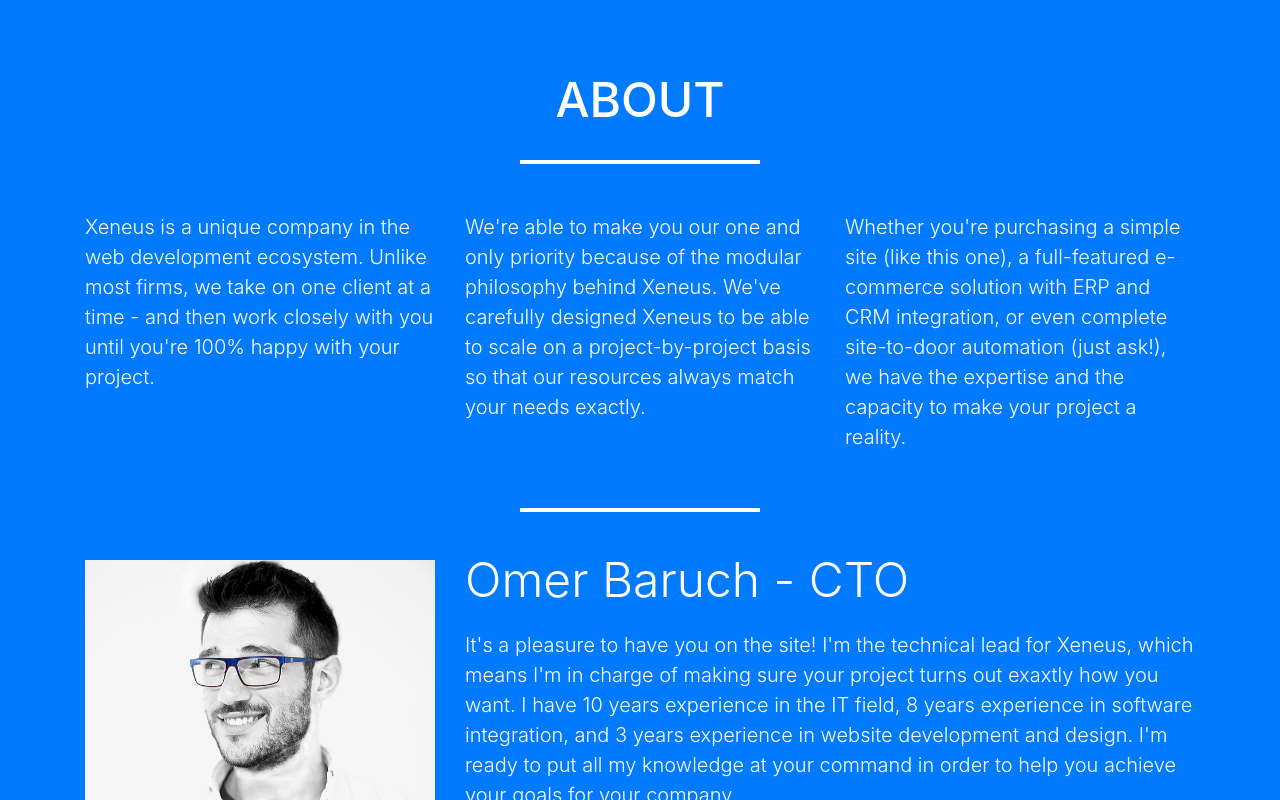
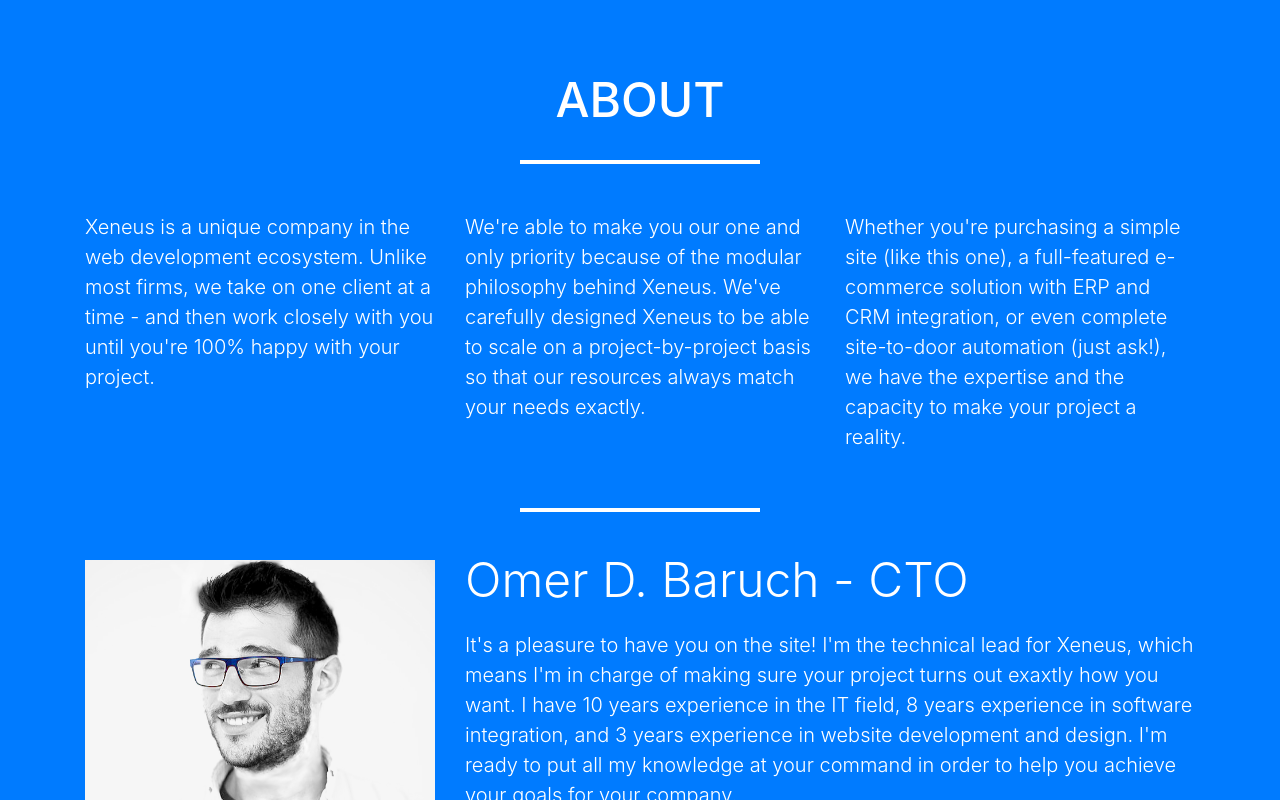
Before and after one commit to odbaruch/Xeneus-site, a website with bundled scripts: page index.html in a window 1280 px wide. Shown: the part 1596-2396 px from the top of the page. Built offline with nearby package versions, Linux system fonts and the light colour scheme.

Commit message:
Add middle initial to profile header

```diff
--- a/index.html
+++ b/index.html
@@ -155,7 +155,7 @@
             <p><br></p>
           </div>
           <div class="col-lg-8 ml-auto">
-            <h2 class="font-weight-light mb-0">Omer Baruch - CTO</h2>
+            <h2 class="font-weight-light mb-0">Omer D. Baruch - CTO</h2>
             <p class="lead"><br>It's a pleasure to have you on the site! I'm the technical lead for Xeneus, which means I'm in charge of making sure your project turns out exaxtly how you want. I have 10 years experience in the IT field, 8 years experience in software integration, and 3 years experience in website development and design. I'm ready to put all my knowledge at your command in order to help you achieve your goals for your company.</p>
           </div>
         </div>
```
